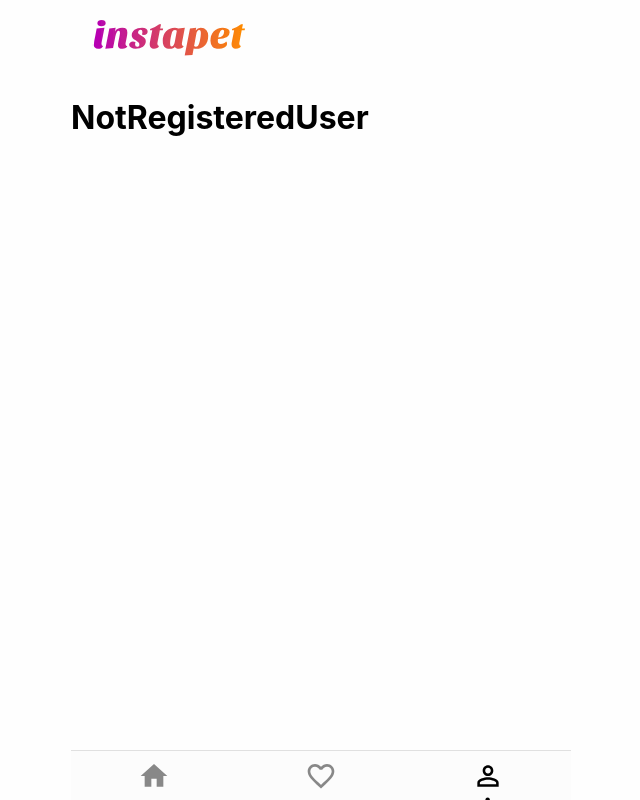
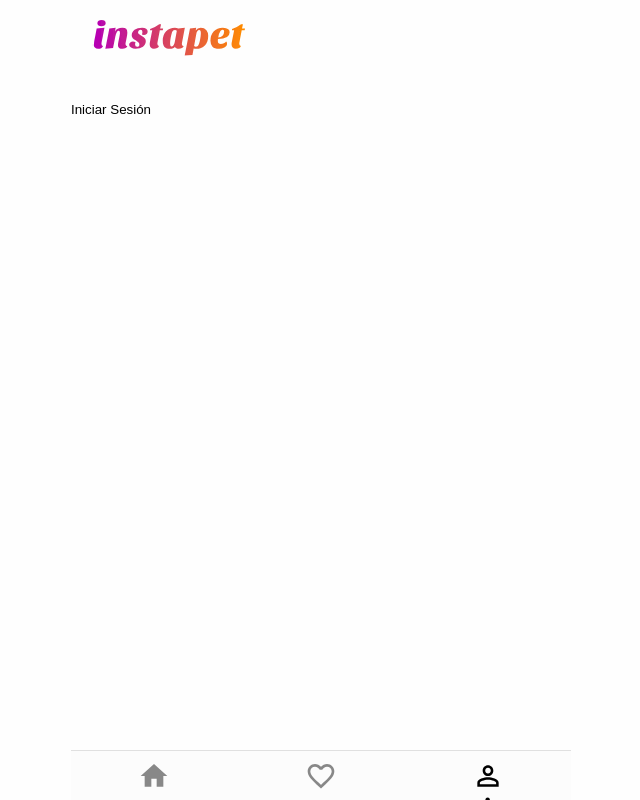
Before and after one commit to mercadol/cursoPlatziReactAvanzado-Leonardo, a React app: page /user in a window 1280 px wide. Shown: the whole page, without its empty margins (319-959 px from the left). Built offline with nearby package versions, Linux system fonts and the light colour scheme.

Commit message:
Context y preparacion para autenticacion de users

```diff
--- a/src/App.js
+++ b/src/App.js
@@ -8,6 +8,7 @@
 import { Detail } from './pages/Detail'
 import { Router } from '@reach/router'
 import { NavBar } from './components/NavBar'
+import Context, { } from './Context'
 
 const UserLogged = ({ children }) => {
   return children({ isAuth: false })
@@ -23,7 +24,7 @@
         <Detail path='/detail/:detailId' />
 
       </Router>
-      <UserLogged>
+      <Context.Consumer>
       {
         ({isAuth}) =>
         isAuth
@@ -36,7 +37,7 @@
             <NotRegisteredUser path='/user' />
           </Router>
       }
-      </UserLogged>
+      </Context.Consumer>
       <NavBar />
     </div>
   )
--- /dev/null
+++ b/src/Context.js
@@ -0,0 +1,20 @@
+import React, { createContext, useState } from 'react'
+
+const Context = createContext()
+const Provider = ({ children}) => {
+  const [isAuth, setIsAuth] = useState(false)
+
+  const value = {
+    isAuth,
+    activateAuth: () => {
+      setIsAuth(true)
+    }
+  }
+
+  return(
+    <Context.Provider value={value}>
+      {children}
+    </Context.Provider>
+  )
+}
+export default {Provider, Consumer: Context.Consumer}
--- a/src/index.js
+++ b/src/index.js
@@ -2,6 +2,7 @@
 import ReactDOM from 'react-dom'
 import ApolloClient from 'apollo-boost'
 import { ApolloProvider } from 'react-apollo'
+import Context from './Context'
 import { App } from './App'
 
 const client = new ApolloClient({
@@ -9,7 +10,9 @@
 })
 
 ReactDOM.render(
-  <ApolloProvider client={client}>
-    <App />
-  </ApolloProvider>
+  <Context.Provider>
+    <ApolloProvider client={client}>
+      <App />
+    </ApolloProvider>
+  </Context.Provider>
   , document.getElementById('app'))
--- a/src/pages/NotRegisteredUser.js
+++ b/src/pages/NotRegisteredUser.js
@@ -1,5 +1,17 @@
 import React from 'react'
+import Context from '../Context'
+
 
 export const NotRegisteredUser = () => (
-    <h1>NotRegisteredUser</h1>
+  <Context.Consumer>
+    {
+      ({ activateAuth }) =>{
+        return (
+          <form onSubmint={activateAuth}>
+            <button>Iniciar Sesión</button>
+          </form>
+        )
+      }
+    }
+  </Context.Consumer>
 )
```
